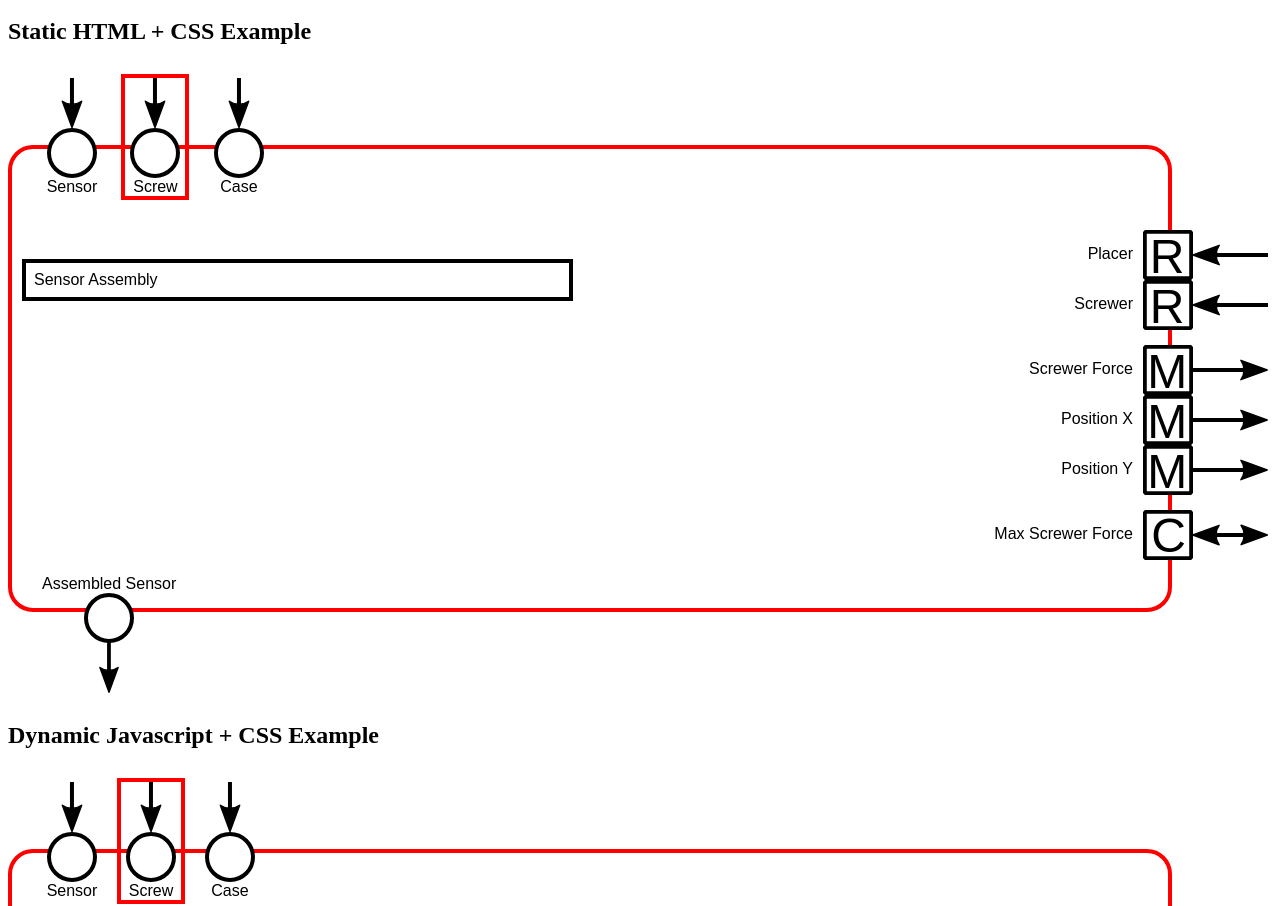
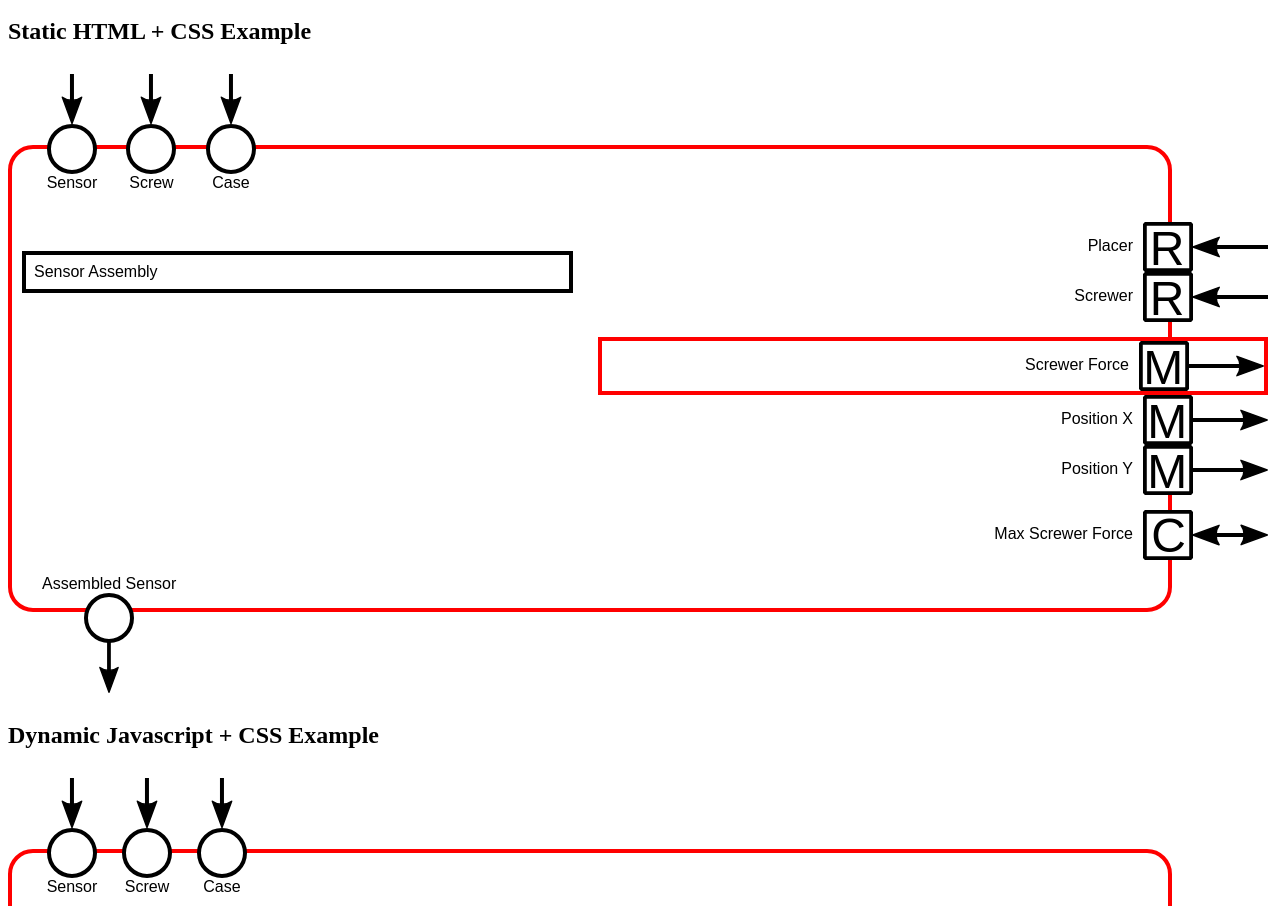
Before and after one commit to mehlko/XapsModelRenderer, a plain HTML site: page index.html in a window 1280 px wide. Shown: the part 48-954 px from the top of the page. Drawn offline with Linux system fonts and the light colour scheme.

Commit message:
2 files modified

```diff
--- a/index.html
+++ b/index.html
@@ -13,7 +13,7 @@
         <div class="name">Sensor Assembly</div>
         <div class="inputs">
           <div class="product">Sensor</div>
-          <div class="product highlight">Screw</div>
+          <div class="product">Screw</div>
           <div class="product">Case</div>
         </div>
         <div class="resources">
@@ -21,7 +21,7 @@
           <div class="resource">Screwer</div>
         </div>
         <div class="measurements">
-          <div class="measurement">Screwer Force</div>
+          <div class="measurement highlight">Screwer Force</div>
           <div class="measurement">Position X</div>
           <div class="measurement">Position Y</div>
         </div>
--- a/script.js
+++ b/script.js
@@ -25,7 +25,7 @@ var exampleModel = {
   ],
 };
 
-var highlightIds = ['Sensor Assembly', 'Screw'];
+var highlightIds = ['Sensor Assembly', 'Screwer Force'];
 
 function render(model, highlightIds) {
   var container = document.createElement('div');
```
